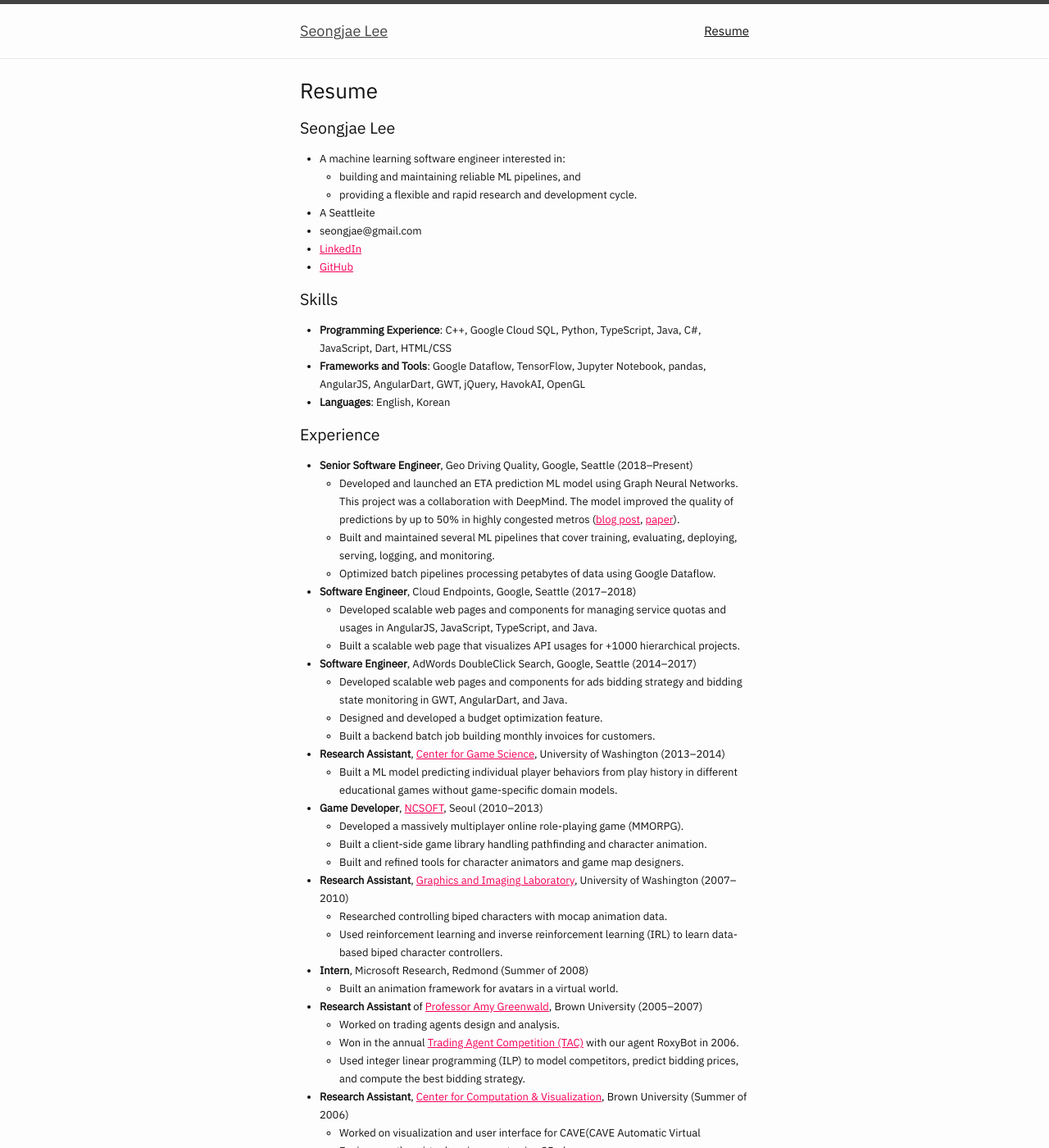
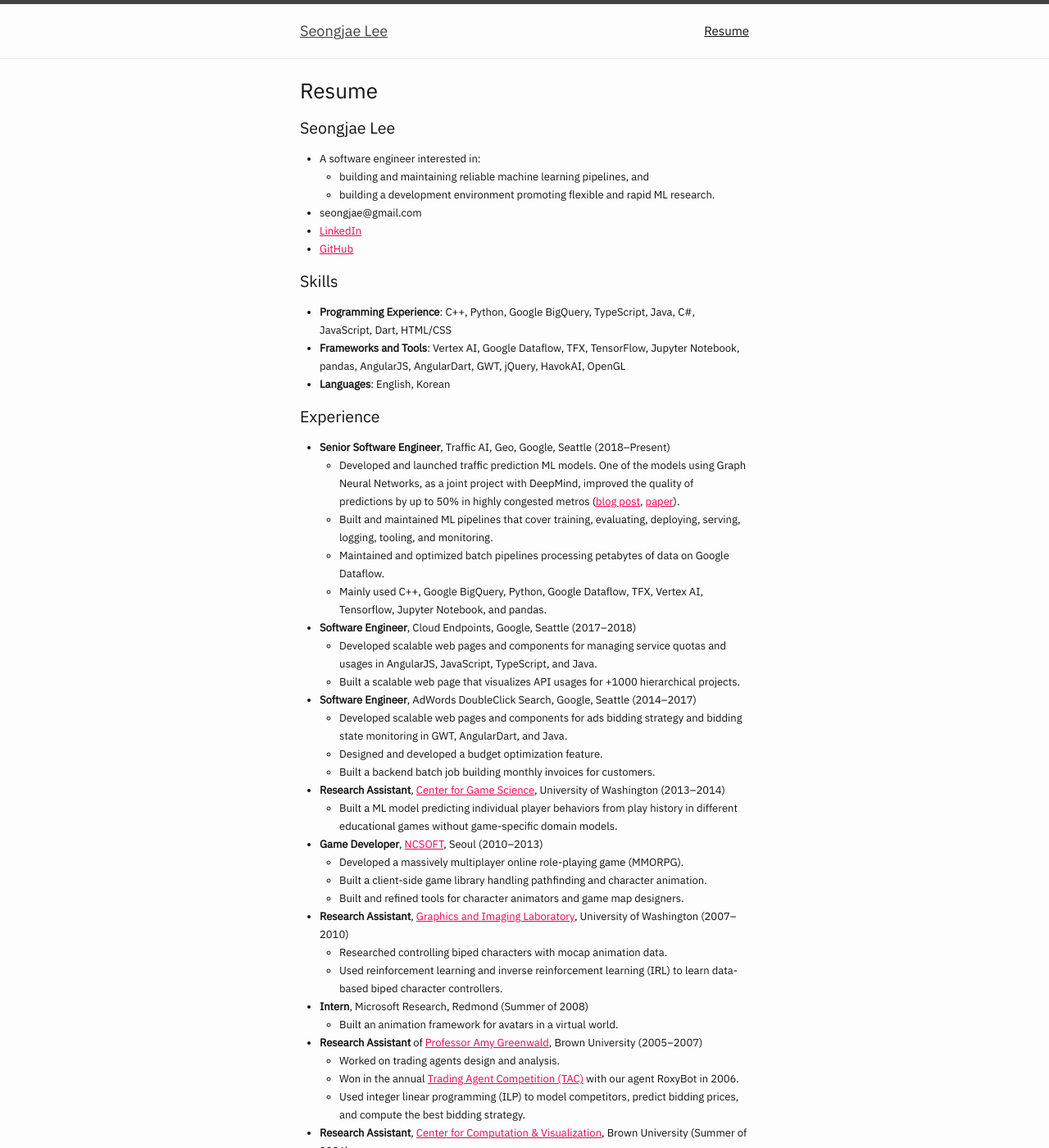
Before and after one commit to seongjaelee/seongjaelee.github.io, a Jekyll site: the page built from resume.md, in a window 1280 px wide and 1400 px high. Shown: the whole window at 82% size. Built offline with Jekyll 4.4.1, drawn with Linux system fonts in a browser that asks for light colours; nearby versions of some CDN libraries; some web fonts are replaced; some of the changed text lies outside the part shown.

Commit message:
Update resume

```diff
--- a/_layouts/page.html
+++ b/_layouts/page.html
@@ -11,4 +11,15 @@ layout: default
     {{ content }}
   </article>
 
+  <p class="post-meta">
+    <time class="dt-published" datetime="{{ page.date | date_to_xmlschema }}" itemprop="datePublished">
+      {%- assign date_format = site.minima.date_format | default: '%b %-d, %Y' -%}
+
+      {%- if page.last_modified_at -%}
+          Last updated: {{ page.last_modified_at | date: date_format }}
+      {%- else -%}
+          Last updated: {{ page.date | date: date_format }}
+      {%- endif -%}
+    </time>
+  </p>
 </div>
--- a/resume.md
+++ b/resume.md
@@ -2,32 +2,32 @@
 layout: page
 title: Resume
 lang: en
-date: 2022-04-23
-last_modified_at: 2022-04-03
-summary: Resume of Seongjae Lee, a ML software engineer in Seattle.
+date: 2024-04-03
+last_modified_at: 2024-03-03
+summary: Resume of Seongjae Lee, a machine learning software engineer in Seattle.
 tags: [resume,Seongjae Lee,Seong Jae Lee,Google Maps]
 ---
 
 ## Seongjae Lee
 
-- A machine learning software engineer interested in:
-  - building and maintaining reliable ML pipelines, and
-  - providing a flexible and rapid research and development cycle.
-- A Seattleite
+- A software engineer interested in:
+  - building and maintaining reliable machine learning pipelines, and
+  - building a development environment promoting flexible and rapid ML research.
 - seongjae@gmail.com
 - [LinkedIn](https://www.linkedin.com/in/seongjae-lee-23028359/)
 - [GitHub](https://github.com/seongjaelee)
 
 ## Skills
-- **Programming Experience**: C++, Google Cloud SQL, Python, TypeScript, Java, C#, JavaScript, Dart, HTML/CSS
-- **Frameworks and Tools**: Google Dataflow, TensorFlow, Jupyter Notebook, pandas, AngularJS, AngularDart, GWT, jQuery, HavokAI, OpenGL
+- **Programming Experience**: C++, Python, Google BigQuery, TypeScript, Java, C#, JavaScript, Dart, HTML/CSS
+- **Frameworks and Tools**: Vertex AI, Google Dataflow, TFX, TensorFlow, Jupyter Notebook, pandas, AngularJS, AngularDart, GWT, jQuery, HavokAI, OpenGL
 - **Languages**: English, Korean
 
 ## Experience
-- **Senior Software Engineer**, Geo Driving Quality, Google, Seattle (2018–Present)
-  - Developed and launched an ETA prediction ML model using Graph Neural Networks. This project was a collaboration with DeepMind. The model improved the quality of predictions by up to 50% in highly congested metros ([blog post][2], [paper][1]).
-  - Built and maintained several ML pipelines that cover training, evaluating, deploying, serving, logging, and monitoring.
-  - Optimized batch pipelines processing petabytes of data using Google Dataflow.
+- **Senior Software Engineer**, Traffic AI, Geo, Google, Seattle (2018–Present)
+  - Developed and launched traffic prediction ML models. One of the models using Graph Neural Networks, as a joint project with DeepMind, improved the quality of predictions by up to 50% in highly congested metros ([blog post][2], [paper][1]).
+  - Built and maintained ML pipelines that cover training, evaluating, deploying, serving, logging, tooling, and monitoring.
+  - Maintained and optimized batch pipelines processing petabytes of data on Google Dataflow.
+  - Mainly used C++, Google BigQuery, Python, Google Dataflow, TFX, Vertex AI, Tensorflow, Jupyter Notebook, and pandas.
 - **Software Engineer**, Cloud Endpoints, Google, Seattle (2017–2018)
   - Developed scalable web pages and components for managing service quotas and usages in AngularJS, JavaScript, TypeScript, and Java.
   - Built a scalable web page that visualizes API usages for +1000 hierarchical projects.
```
Also changed, not shown: other parts of resume.md (+4 -15 lines), Gemfile.lock.
